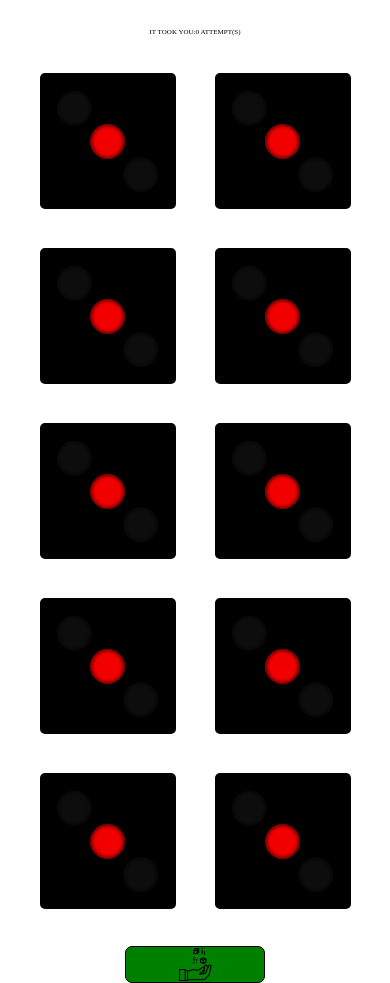
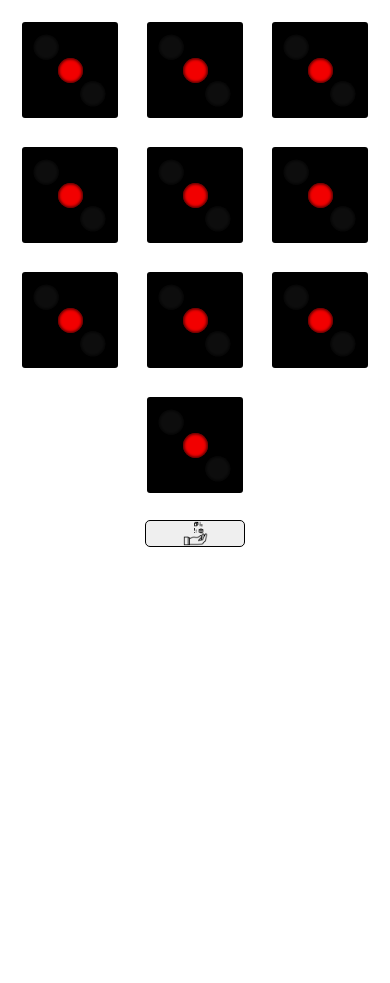
Before and after one commit to AmarSmajlovic/Game-Dice, a React (Create React App) app: page / in a window 390 px wide. After the commit the page ends 844 px from the top, so only its background shows below. Built offline with nearby package versions, Linux system fonts and the light colour scheme.

Commit message:
add modal component and reset game logic

```diff
--- a/src/@types/Game/game.d.ts
+++ b/src/@types/Game/game.d.ts
@@ -5,5 +5,7 @@ export type GameContextType = {
     rollNumber:number;
     numberToGet:string | undefined;
     setNumberToGet: React.Dispatch<React.SetStateAction<string | undefined>>,
-    roll: () => void;
+    roll: (setOpened:React.Dispatch<React.SetStateAction<boolean>>) => void;
+    resetGame:() => void;
+    finishedGame:boolean;
 }
--- a/src/components/Board/Board.tsx
+++ b/src/components/Board/Board.tsx
@@ -1,18 +1,29 @@
 import React, { useContext } from "react";
-import { Button, DiceList } from "..";
+import { Button, DiceList, Modal } from "..";
 import { CLASSES, GameContextType } from "../../@types";
 import { diceIcon } from "../../assets";
 import { GameContext } from "../../contexts";
 import "./styles.scss";
 
 const Board = () => {
-  const { roll, rollNumber } = useContext(GameContext) as GameContextType;
+  const [openedModal, setOpenedModal] = React.useState<boolean>(false);
+  const { roll, rollNumber, resetGame } = useContext(
+    GameContext
+  ) as GameContextType;
+
+  const reset = () => {
+    resetGame();
+    setOpenedModal(false);
+  };
 
   return (
     <div className="container">
-      IT TOOK YOU:{rollNumber} ATTEMPT(S)
       <DiceList dicesNumber={CLASSES.NUMBER} />
-      <Button  img={diceIcon} variant="primary" onClick={roll} />
+      <Modal show={openedModal}>
+        <h1>{rollNumber}</h1>
+        <h1 onClick={reset}>close</h1>
+      </Modal>
+      <Button img={diceIcon} onClick={() => roll(setOpenedModal)} />
     </div>
   );
 };
--- a/src/components/Cube/Cube.tsx
+++ b/src/components/Cube/Cube.tsx
@@ -10,7 +10,7 @@ interface CubeProps {
 }
 
 const Cube = ({ classCube, finishedDice }: CubeProps) => {
-  const { setNumberToGet, numberToGet, classes } = useContext(
+  const { setNumberToGet, numberToGet, classes, finishedGame } = useContext(
     GameContext
   ) as GameContextType;
   const [finished, setFinished] = React.useState<string>("");
@@ -24,10 +24,12 @@ const Cube = ({ classCube, finishedDice }: CubeProps) => {
   };
 
   React.useMemo(() => {
-    if (finishedDice) {
+    if (finishedDice && !finishedGame) {
       setFinished("finished");
+    } else if (!finishedGame) {
+      setFinished("");
     }
-  }, [classCube, numberToGet]);
+  }, [classCube, numberToGet, finishedGame]);
 
   return (
     <div onClick={getNumber} className={`cube ${classCube}`}>
--- /dev/null
+++ b/src/components/Modal/Modal.tsx
@@ -0,0 +1,19 @@
+import React from "react";
+import "./styles.scss";
+
+interface Props {
+  children: React.ReactNode;
+  show: boolean;
+}
+
+const Modal = ({ children, show }: Props) => {
+  return (
+    <div className={`overlay ${show && "overlay__show"}`}>
+      <div className={`modal__container ${show && "modal__show"}`}>
+        {children}
+      </div>
+    </div>
+  );
+};
+
+export default Modal;
--- /dev/null
+++ b/src/components/Modal/index.ts
@@ -0,0 +1,5 @@
+import Modal from "./Modal";
+
+export {
+    Modal
+}
--- /dev/null
+++ b/src/components/Modal/styles.scss
@@ -0,0 +1,32 @@
+.modal__container{
+  position:absolute;
+  top:50%;
+  left:50%;
+  transform: translate(-50%,-50%);
+  z-index: 10;
+  background-color: white;
+  width:50rem;
+  height:50rem;
+  border:1px solid black;
+  display:none;
+  border-radius: 1rem;
+};
+
+.modal__show{
+    display:block;
+}
+
+.overlay{
+    position: fixed;
+    top: 0px;
+    bottom: 0px;
+    left: 0px;
+    right: 0px;
+    z-index:5;
+    background-color: #313131ad;
+    display: none;
+}
+
+.overlay__show{
+    display:block !important;
+}
--- a/src/components/index.ts
+++ b/src/components/index.ts
@@ -2,3 +2,4 @@ export * from './Cube';
 export * from './Board';
 export * from './DiceList';
 export * from './Button';
+export * from './Modal';
--- a/src/contexts/GameContext/GameContext.tsx
+++ b/src/contexts/GameContext/GameContext.tsx
@@ -21,7 +21,9 @@ const GameContextProvider: React.FC<GameContextProviderProps> = ({
       return { class: "", finished: false };
     })
   );
-  const roll = () => {
+  const [finishedGame, setFinishedGame] = React.useState<boolean>(false);
+
+  const roll = (setOpened: any) => {
     const arr = [...classes];
     for (let i = 0; i < CLASSES.NUMBER; i++) {
       const number = rollDice(arr[i].class);
@@ -37,20 +39,39 @@ const GameContextProvider: React.FC<GameContextProviderProps> = ({
     const audio = new Audio(rollDiceSound);
     audio.play();
     if (numberToGet) {
-      setTimeout(() => handleWin(arr), 1000);
+      setTimeout(() => handleWin(arr, setOpened), 100);
     }
   };
 
-  const handleWin = (arr: Class[]) => {
+  const handleWin = (arr: Class[], setOpened: any) => {
     const win = arr.every((v) => v.class == arr[0].class);
     if (win) {
-      alert("pobjeda");
+      setFinishedGame((v) => (v = true));
+      setOpened((v: boolean) => (v = !v));
     }
+  };
+
+  const resetGame = () => {
+    for (let clas of classes) {
+      clas.class = "";
+      clas.finished = false;
+    }
+    setNumberToGet(undefined);
+    setRollNumber(0);
+    setFinishedGame((v) => (v = false));
   };
 
   return (
     <GameContext.Provider
-      value={{ roll, numberToGet, setNumberToGet, rollNumber, classes }}
+      value={{
+        roll,
+        numberToGet,
+        setNumberToGet,
+        rollNumber,
+        classes,
+        resetGame,
+        finishedGame,
+      }}
     >
       {children}
     </GameContext.Provider>
--- a/src/styles/App.scss
+++ b/src/styles/App.scss
@@ -24,3 +24,12 @@ html{
     width:100%;
   }
 }
+
+@media only screen and (max-width: 768px){
+  html{
+    font-size:5px;
+  }
+  .container{
+    width:100%;
+  }
+}
--- a/src/utils/Cube/getRandomNumber.ts
+++ b/src/utils/Cube/getRandomNumber.ts
@@ -19,7 +19,9 @@ export const rollDice = (oldClass:string) => {
 export const checkFinished = (classes:Class[],checker:string | undefined) => {
     for (let classN of classes) {
         if (classN.class == checker) {
-          classN.finished = !classN.finished;
+          classN.finished = true;
+        }else{
+          classN.finished = false;
         }
       }
 }
```
